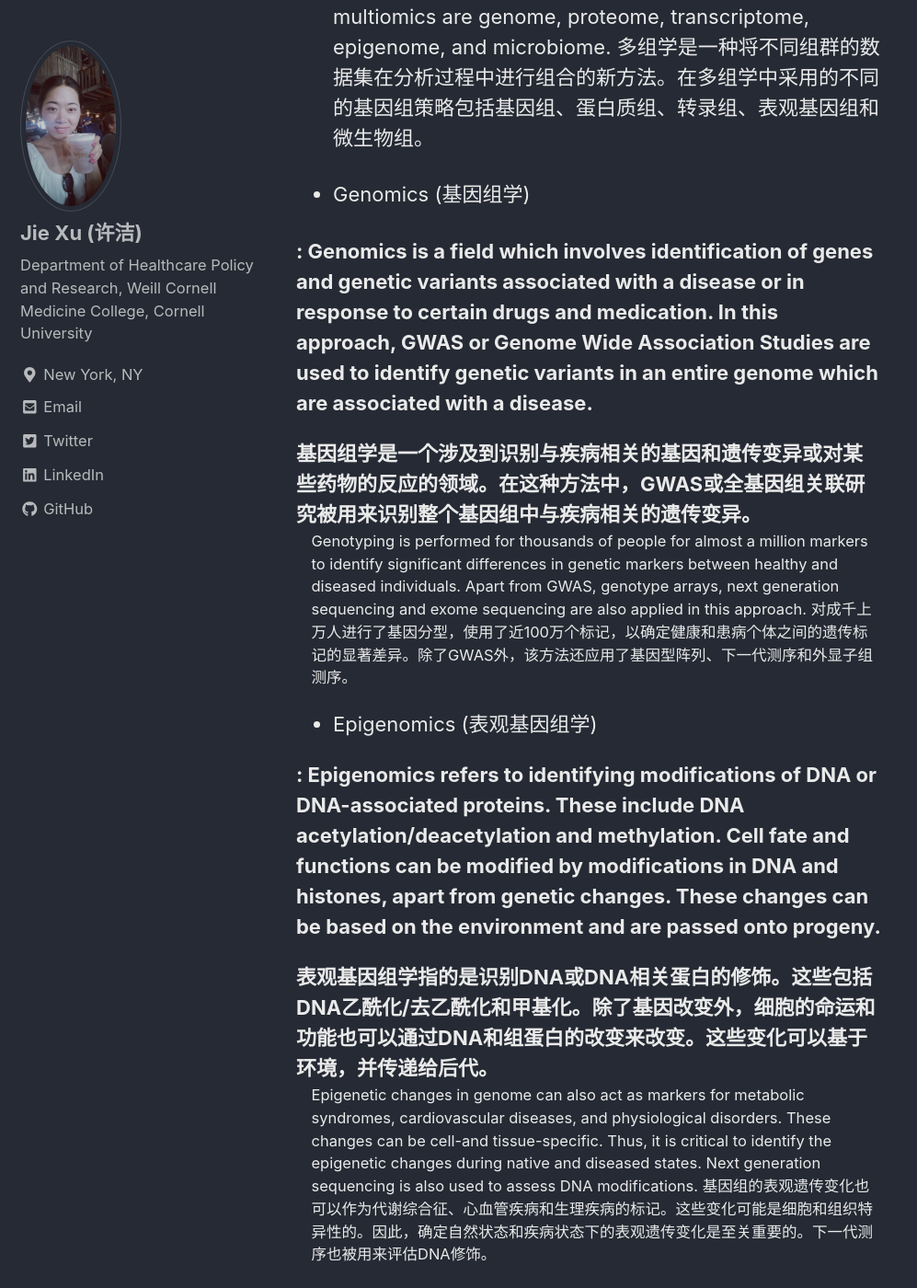
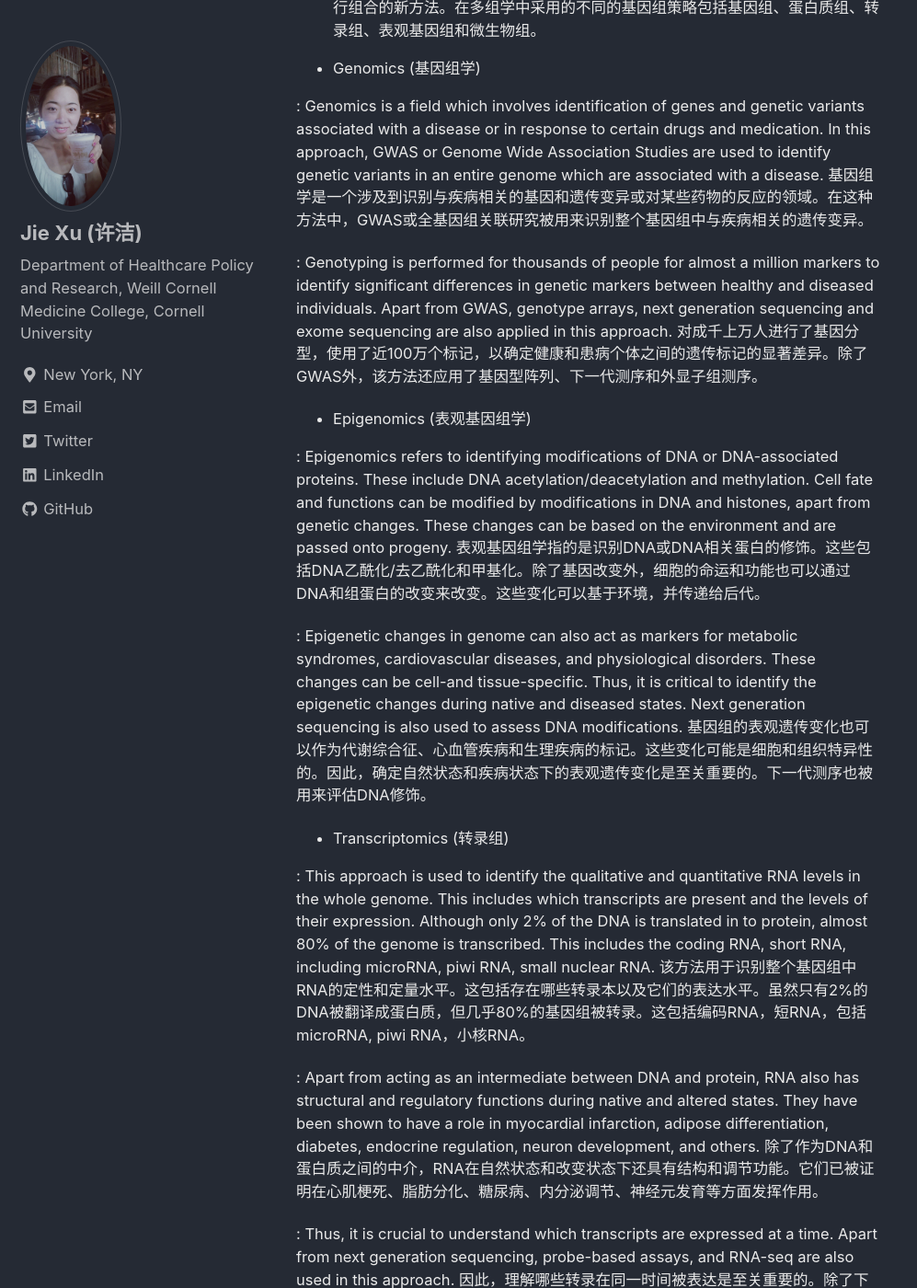
Before and after one commit to jxu1015/jxu1015.github.io, a Jekyll site: the page built from _posts/2020-03-05-Layman Post.md, in a window 1280 px wide and 1400 px high, scrolled down 1159 px. Shown: the whole window at 92% size, without its empty margins (0-997 px from the left). Built offline with Jekyll 4.4.1, drawn with Linux system fonts in a browser that asks for light colours; nearby versions of some CDN libraries; a script that is not in the unit is left out; some of the changed text lies outside the part shown.

Commit message:
Update 2020-03-05-Layman Post.md

```diff
--- a/_posts/2020-03-05-Layman Post.md
+++ b/_posts/2020-03-05-Layman Post.md
@@ -27,61 +27,87 @@ The techniques of molecular biology, cell biology, and biochemistry are used to
 
 * [Multiomics](https://www.news-medical.net/life-sciences/What-is-Multiomics.aspx)(多组学) is a new approach where the data sets of different omic groups are combined during analysis. The different omic strategies employed during multiomics are genome, proteome, transcriptome, epigenome, and microbiome.
 多组学是一种将不同组群的数据集在分析过程中进行组合的新方法。在多组学中采用的不同的基因组策略包括基因组、蛋白质组、转录组、表观基因组和微生物组。
+{: .small}
 
 * Genomics (基因组学)
+{: .small}
 
 :   Genomics is a field which involves identification of genes and genetic variants associated with a disease or in response to certain drugs and medication. In this approach, GWAS or Genome Wide Association Studies are used to identify genetic variants in an entire genome which are associated with a disease.
 基因组学是一个涉及到识别与疾病相关的基因和遗传变异或对某些药物的反应的领域。在这种方法中，GWAS或全基因组关联研究被用来识别整个基因组中与疾病相关的遗传变异。
+{: .small}
 
 :   Genotyping is performed for thousands of people for almost a million markers to identify significant differences in genetic markers between healthy and diseased individuals. Apart from GWAS, genotype arrays, next generation sequencing and exome sequencing are also applied in this approach.
 对成千上万人进行了基因分型，使用了近100万个标记，以确定健康和患病个体之间的遗传标记的显著差异。除了GWAS外，该方法还应用了基因型阵列、下一代测序和外显子组测序。
+{: .small}
 
 * Epigenomics (表观基因组学)
+{: .small}
 
 :     Epigenomics refers to identifying modifications of DNA or DNA-associated proteins. These include DNA acetylation/deacetylation and methylation. Cell fate and functions can be modified by modifications in DNA and histones, apart from genetic changes. These changes can be based on the environment and are passed onto progeny.
 表观基因组学指的是识别DNA或DNA相关蛋白的修饰。这些包括DNA乙酰化/去乙酰化和甲基化。除了基因改变外，细胞的命运和功能也可以通过DNA和组蛋白的改变来改变。这些变化可以基于环境，并传递给后代。
+{: .small}
 
 :   Epigenetic changes in genome can also act as markers for metabolic syndromes, cardiovascular diseases, and physiological disorders. These changes can be cell-and tissue-specific. Thus, it is critical to identify the epigenetic changes during native and diseased states. Next generation sequencing is also used to assess DNA modifications.
 基因组的表观遗传变化也可以作为代谢综合征、心血管疾病和生理疾病的标记。这些变化可能是细胞和组织特异性的。因此，确定自然状态和疾病状态下的表观遗传变化是至关重要的。下一代测序也被用来评估DNA修饰。
+{: .small}
 
 * Transcriptomics (转录组)
+{: .small}
 
 :   This approach is used to identify the qualitative and quantitative RNA levels in the whole genome. This includes which transcripts are present and the levels of their expression. Although only 2% of the DNA is translated in to protein, almost 80% of the genome is transcribed. This includes the coding RNA, short RNA, including microRNA, piwi RNA, small nuclear RNA.
 该方法用于识别整个基因组中RNA的定性和定量水平。这包括存在哪些转录本以及它们的表达水平。虽然只有2%的DNA被翻译成蛋白质，但几乎80%的基因组被转录。这包括编码RNA，短RNA，包括microRNA, piwi RNA，小核RNA。
+{: .small}
 
 :   Apart from acting as an intermediate between DNA and protein, RNA also has structural and regulatory functions during native and altered states. They have been shown to have a role in myocardial infarction, adipose differentiation, diabetes, endocrine regulation, neuron development, and others.
 除了作为DNA和蛋白质之间的中介，RNA在自然状态和改变状态下还具有结构和调节功能。它们已被证明在心肌梗死、脂肪分化、糖尿病、内分泌调节、神经元发育等方面发挥作用。
+{: .small}
 
 :   Thus, it is crucial to understand which transcripts are expressed at a time. Apart from next generation sequencing, probe-based assays, and RNA-seq are also used in this approach.
 因此，理解哪些转录在同一时间被表达是至关重要的。除了下一代测序外，基于探针的测定和RNA-seq也被用于这种方法。
+{: .small}
 
 * Proteomics (蛋白质组学)
+{: .small}
 
 :   This field is involved in identifying protein levels, modifications, and interactions at the level of genome.  Protein-protein interactions can be studied through phage display, classical yeast two hybrid, affinity purification, and ChiP-Seq.
 这一领域涉及到识别蛋白质水平、修饰和基因组水平上的相互作用。蛋白质之间的相互作用可以通过噬菌体展示、经典酵母双杂交、亲和纯化和ChiP-Seq来研究。
+{: .small}
 
 :   The majority of proteins are regulated through post-translational modifications, such as phosphorylation, acetylation, ubiquitination, nitrosylation, and glycosylation.
 大多数蛋白质通过翻译后修饰进行调控，如磷酸化、乙酰化、泛素化、亚硝基化和糖基化。
+{: .small}
 
 :   These modifications are involved in maintaining cellular structure and function. Mass spectroscopy based techniques are being used to analyse the global proteomic changes and quantifying the post translational modifications.
 这些改变涉及到维持细胞结构和功能。基于质谱的技术被用来分析全球蛋白质组的变化和量化翻译后的修饰。
+{: .small
 
 * Metabolomics (代谢组学)
+{: .small}
 
 :   Metabolome comprises all the metabolites present in a cell, tissue, or organism, including small molecules, carbohydrates, peptides, lipids, nucleosides, and catabolic products. It represents the final product of gene transcription, and consists of both signaling and structural molecules. The size of metabolome is much smaller than the size of proteome, and thus it is easier to investigate.
 代谢组包括细胞、组织或有机体中存在的所有代谢物，包括小分子、碳水化合物、多肽、脂类、核苷和分解代谢产物。它是基因转录的最终产物，由信号分子和结构分子组成。代谢组的大小远小于蛋白质组的大小，因此更易于研究。
+{: .small}
+
 
 * Microbiomics
 :   Microbiomics consists of all the microorganisms of a community. Microbes have been found in human skin, mucosal surfaces, and gut.  The microbiome present in humans is very complex, where the gut consists of 100 trillion bacteria.
 微生物学由一个群落的所有微生物组成。微生物已经在人类皮肤、粘膜表面和肠道中被发现。人体的微生物群落非常复杂，肠道由100万亿个细菌组成。
+{: .small}
+
 
 :   Microbiota has been found to be involved in diabetes, obesity, cancer, colitis, heart disease, and autism. Thus, characterization of the microbiome or an organism has gained a lot of attention. The microbiome is analyzed by sequencing the 16S rRNA genes or metagenomics quantification.
 微生物群已被发现与糖尿病、肥胖、癌症、结肠炎、心脏病和自闭症有关。因此，微生物或有机体的特性得到了广泛的关注。通过测序16S rRNA基因或宏基因组定量分析微生物组。
+{: .small}
+
 
 * Multiomics strategy
+{: .small}
+
 
 :   With the progress in all the different omics fields, it is being increasingly recognized that the answer to a research question cannot be answered by one form of omics. The microbiome influences the gene and protein expression which in turn influence the metabolome, and all these processes crosstalk and regulate each other.
 随着所有不同的组学领域的进步，越来越多的人认识到，一个研究问题的答案不能用一种组学来回答。微生物组影响基因和蛋白质的表达，而基因和蛋白质的表达反过来又影响代谢组，所有这些过程相互干扰和调节。
+{: .small}
+
 
 :   Studying theese processes in their entirety is critical to find strategies to treat diseases. This is where the multiomics field is coming in. This field encompasses all the omics fields and trues to understand the native and altered state of an organism by the analysis of the data from different omics experiments.
 全面研究这些过程对于找到治疗疾病的策略至关重要。这就是多元经济学领域的用武之地。这个领域包含了所有的组学领域，通过分析来自不同组学实验的数据来理解生物体的自然状态和改变状态。
```
